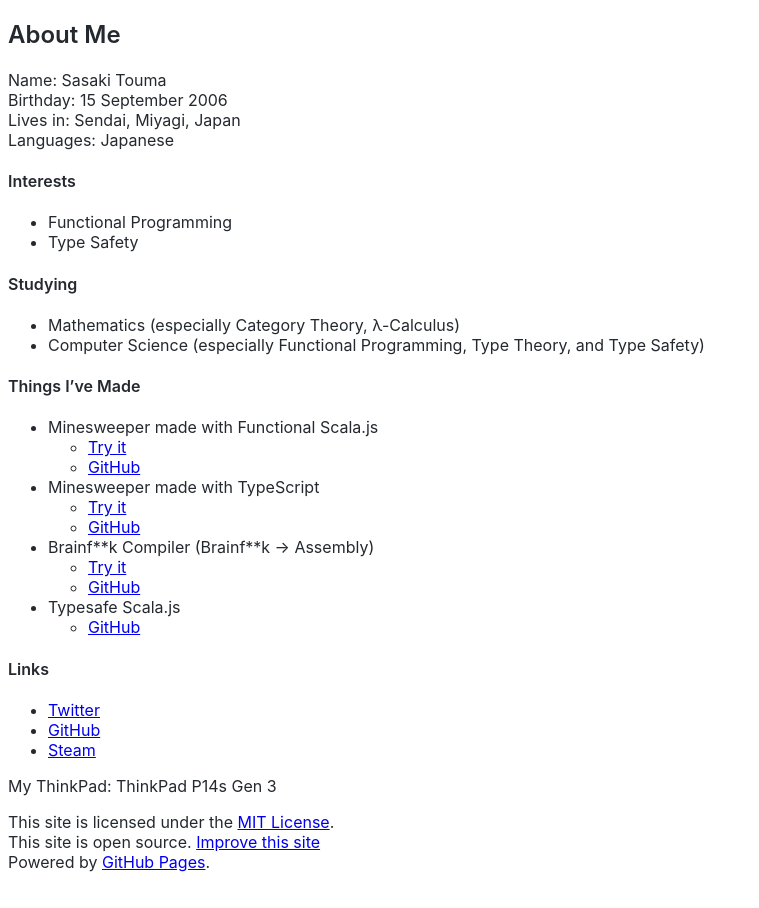
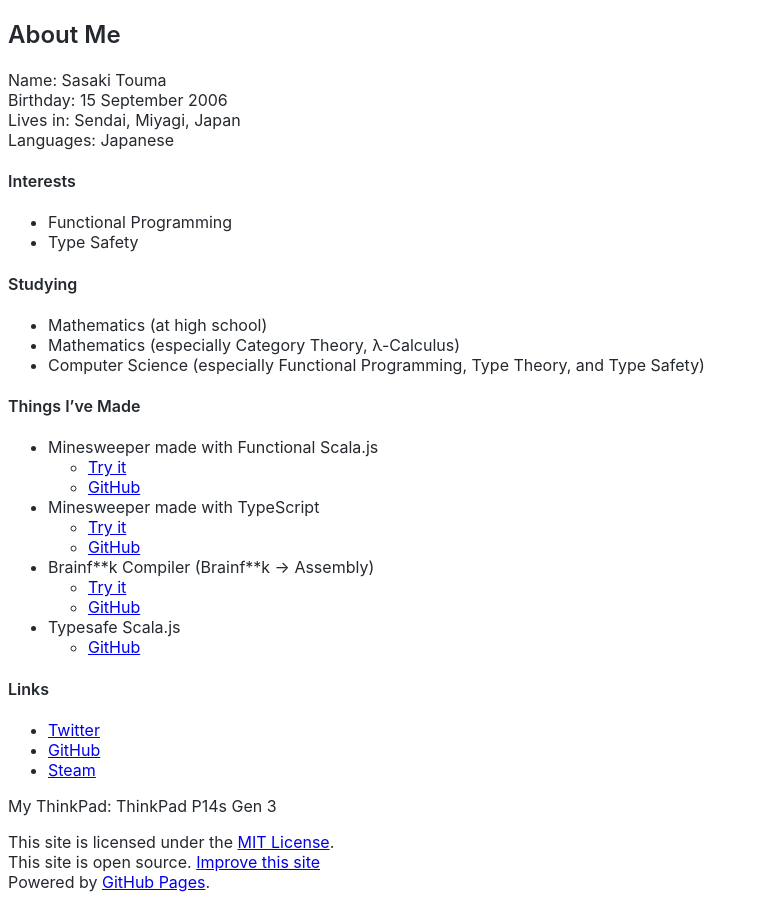
Before and after one commit to t-sasaki915/t-sasaki-net, a Jekyll site: the page built from docs/index.md, in a window 1280 px wide. Shown: the whole page, without its empty margins (0-759 px from the left). Built offline with Jekyll 4.4.1, drawn with Linux system fonts in a browser that asks for light colours; Markdown is read by kramdown in place of the engine named in the settings.

Commit message:
Update index.md

```diff
--- a/docs/index.md
+++ b/docs/index.md
@@ -15,6 +15,7 @@
 - Type Safety
 
 #### Studying
+- Mathematics (at high school)
 - Mathematics (especially Category Theory, λ-Calculus)
 - Computer Science (especially Functional Programming, Type Theory, and Type Safety)
 
```
